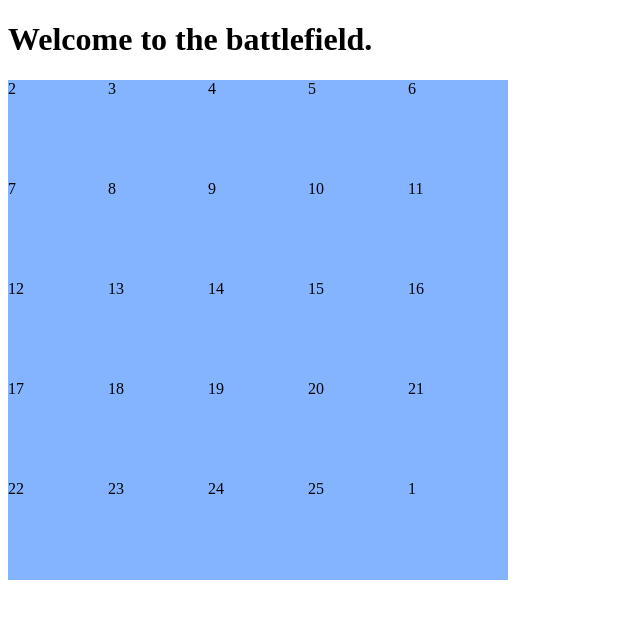
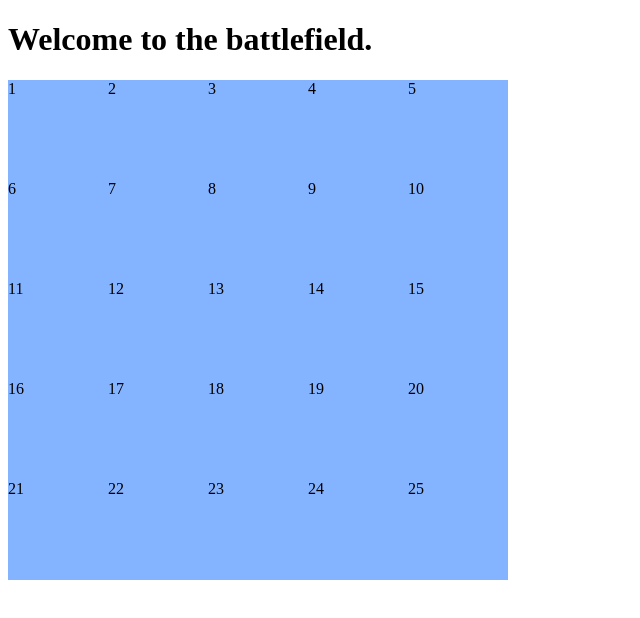
Before and after one commit to waruiz/BattleShipt, a React app: page / in a window 1280 px wide. Both pictures are taken after typing "Sample" into the empty fields and a click on the button "Submit". Shown: the top 618 px of the page, without its empty margins (0-640 px from the left). Built offline with nearby package versions, Linux system fonts and the light colour scheme; the HTML template or start-up script is replaced by a standard one.

Commit message:
[fix] Render all tiles in proper order

```diff
--- a/client/src/components/Grid.jsx
+++ b/client/src/components/Grid.jsx
@@ -8,15 +8,15 @@ export default class Grid extends Component {
 
     let columnStart = 1;
     let columnEnd = 2;
-    let rowStart = 0;
-    let rowEnd = 1;
+    let rowStart = 1;
+    let rowEnd = 2;
 
-    for (let i = 0; i < 25; i++) {
+    for (let i = 1; i <= 25; ++i) {
       let position = {
         gridArea: `${rowStart} / ${columnStart} / ${rowEnd} / ${columnEnd}`
       };
 
-      if (i % 5 === 0) {
+      if ((i > 1) && (i % 5 === 0)) {
         rowStart += 1;
         rowEnd += 1;
         columnStart = 1;
@@ -26,13 +26,13 @@ export default class Grid extends Component {
         columnEnd += 1;
       }
       tiles.push(
-        <div style={position} >{i + 1}</div>
+        <div style={position} >{i}</div>
       );
     }
 
     return(
       <div id="ocean" className='gridSize' >
-        {tiles.map(tile => tile)}
+        {tiles}
       </div>
     );
   }
```
